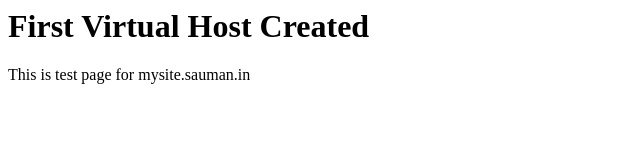
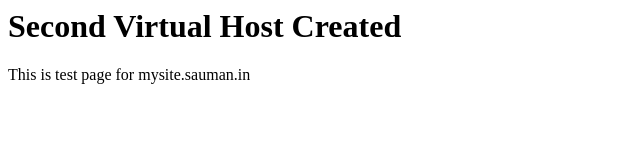
Before and after one commit to manendrakmr/mysite, a plain HTML site: page public_html/index.html in a window 1280 px wide. Shown: the whole page, without its empty margins (0-640 px from the left). Drawn offline with Linux system fonts and the light colour scheme.

Commit message:
index. html file updated

```diff
--- a/public_html/index.html
+++ b/public_html/index.html
@@ -3,7 +3,7 @@
     <title>Mysite@sauman</title>
   </head>
   <body>
-    <h1>First Virtual Host Created</h1>
+    <h1>Second Virtual Host Created</h1>
     <p>This is test page for mysite.sauman.in</p>
   </body>
 </html>
```
